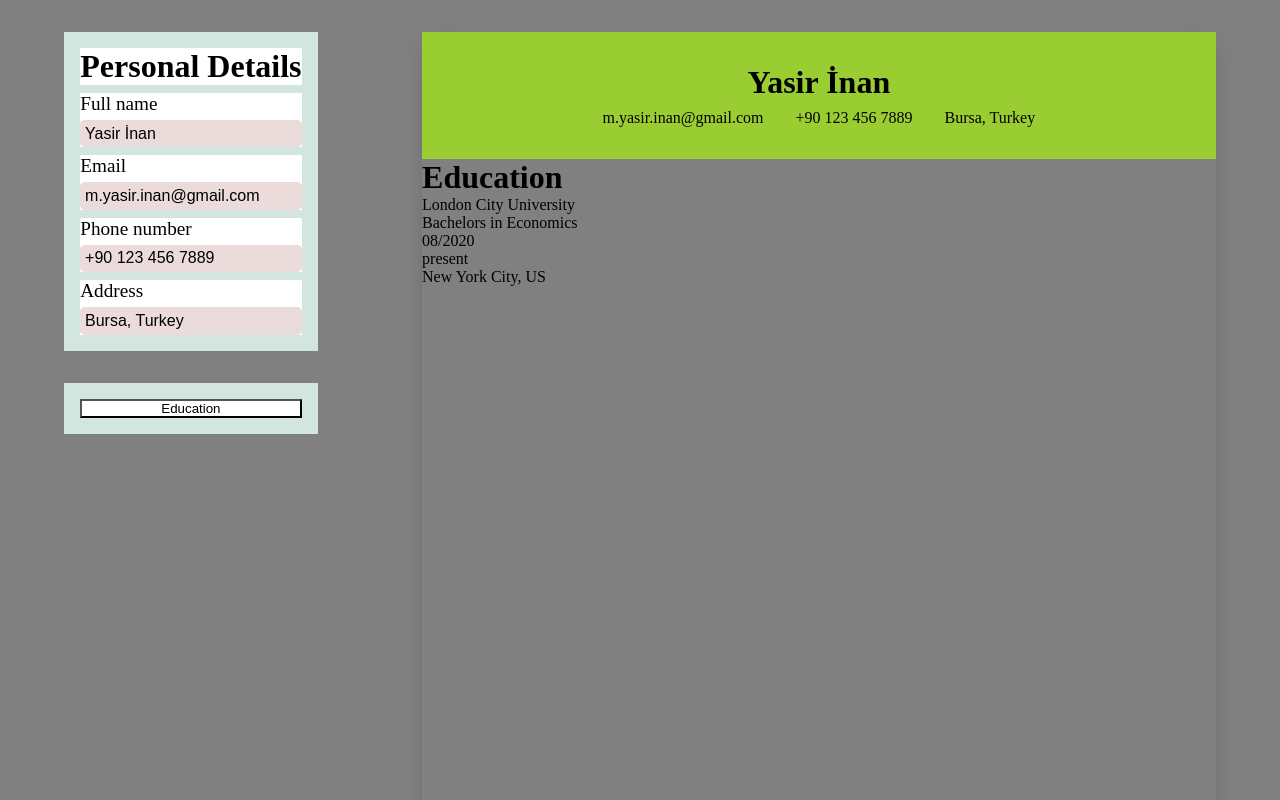
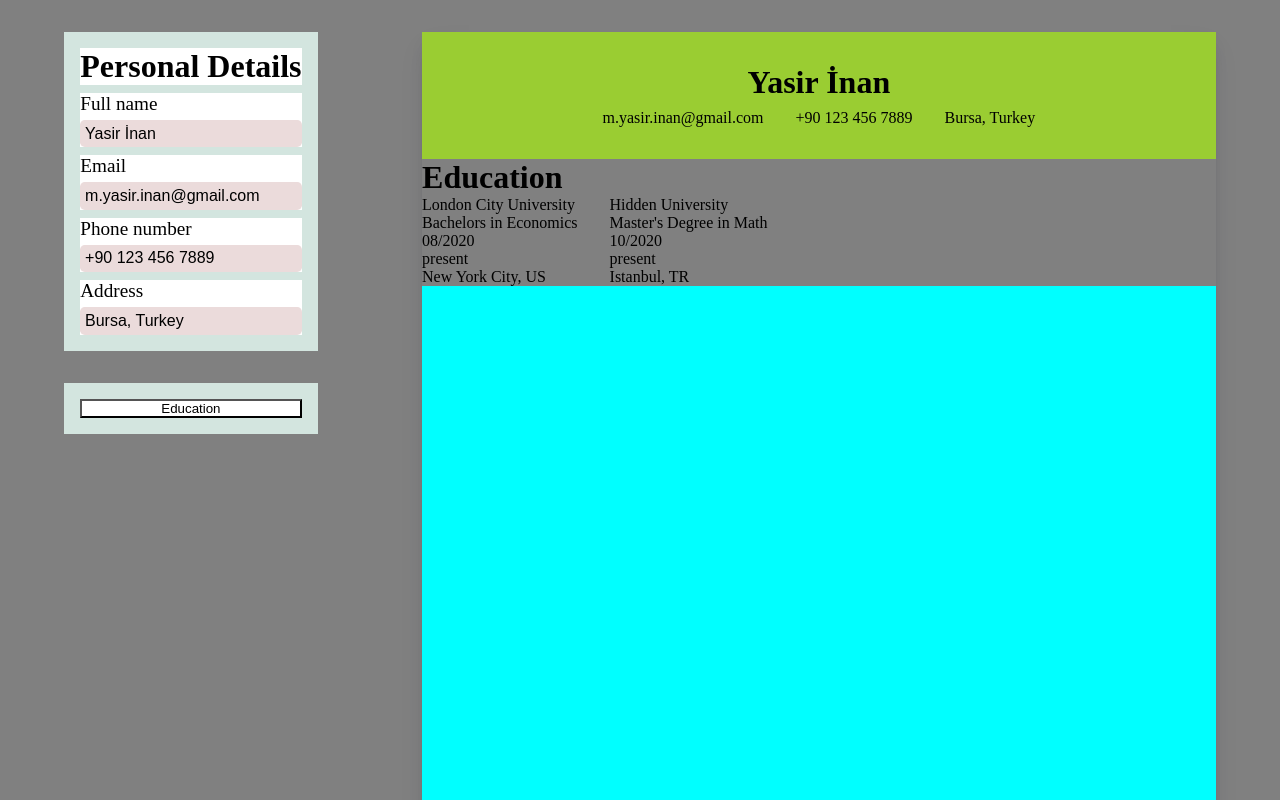
Before and after one commit to myinan/cv-app-react, a React (Vite) app: page / in a window 1280 px wide. Shown: the top 800 px of the page. Built offline with nearby package versions, Linux system fonts and the light colour scheme.

Commit message:
Render more than one education instance on both edit and resume sections correctly

```diff
--- a/src/components/sectionEdit.jsx
+++ b/src/components/sectionEdit.jsx
@@ -85,18 +85,20 @@ function EducationInstance({ personInfo, setPersonInfo, index }) {
   const deepClone = structuredClone(personInfo);
   const cur = deepClone.educationInfo[index];
 
+  const handleInputChange = (e, field) => {
+    cur[field] = e.target.value;
+    setPersonInfo(deepClone);
+  };
+
   return (
-    <div className="education-instance">
+    <div className="education-instance-edit">
       <div className="input-group">
         <label htmlFor={`school-name:${index}`}>School</label>
         <input
           id={`school-name:${index}`}
           placeholder="School name"
           value={cur.schoolName}
-          onChange={(e) => {
-            cur.schoolName = e.target.value;
-            setPersonInfo(deepClone);
-          }}
+          onChange={(e) => handleInputChange(e, "schoolName")}
         ></input>
       </div>
 
@@ -106,10 +108,7 @@ function EducationInstance({ personInfo, setPersonInfo, index }) {
           id={`degree:${index}`}
           placeholder="Degree"
           value={cur.degree}
-          onChange={(e) => {
-            cur.degree = e.target.value;
-            setPersonInfo(deepClone);
-          }}
+          onChange={(e) => handleInputChange(e, "degree")}
         ></input>
       </div>
 
@@ -119,10 +118,7 @@ function EducationInstance({ personInfo, setPersonInfo, index }) {
           id={`start-date:${index}`}
           placeholder="Start date"
           value={cur.startDate}
-          onChange={(e) => {
-            cur.startDate = e.target.value;
-            setPersonInfo(deepClone);
-          }}
+          onChange={(e) => handleInputChange(e, "startDate")}
         ></input>
       </div>
 
@@ -132,10 +128,7 @@ function EducationInstance({ personInfo, setPersonInfo, index }) {
           id={`end-date:${index}`}
           placeholder="End date"
           value={cur.endDate}
-          onChange={(e) => {
-            cur.endDate = e.target.value;
-            setPersonInfo(deepClone);
-          }}
+          onChange={(e) => handleInputChange(e, "endDate")}
         ></input>
       </div>
 
@@ -145,10 +138,7 @@ function EducationInstance({ personInfo, setPersonInfo, index }) {
           id={`location:${index}`}
           placeholder="Location"
           value={cur.location}
-          onChange={(e) => {
-            cur.location = e.target.value;
-            setPersonInfo(deepClone);
-          }}
+          onChange={(e) => handleInputChange(e, "location")}
         ></input>
       </div>
     </div>
@@ -169,7 +159,7 @@ function EducationField({ personInfo, setPersonInfo }) {
         personInfo.educationInfo.map((instanceArr, index) => {
           return (
             <EducationInstance
-              key={`${instanceArr.schoolName}` + `${instanceArr.degree}`}
+              key={index}
               personInfo={personInfo}
               setPersonInfo={setPersonInfo}
               index={index}
--- a/src/components/sectionResume.jsx
+++ b/src/components/sectionResume.jsx
@@ -17,12 +17,18 @@ function EducationInfo({ personInfo }) {
   return (
     <div className="education-info">
       <h1>Education</h1>
-      <div className="education-instance">
-        <p>{personInfo.educationInfo[0].schoolName}</p>
-        <p>{personInfo.educationInfo[0].degree}</p>
-        <p>{personInfo.educationInfo[0].startDate}</p>
-        <p>{personInfo.educationInfo[0].endDate}</p>
-        <p>{personInfo.educationInfo[0].location}</p>
+      <div className="education-instances-container">
+        {personInfo.educationInfo.map((instance, index) => {
+          return (
+            <div className="education-instance-resume" key={index}>
+              <p>{instance.schoolName}</p>
+              <p>{instance.degree}</p>
+              <p>{instance.startDate}</p>
+              <p>{instance.endDate}</p>
+              <p>{instance.location}</p>
+            </div>
+          );
+        })}
       </div>
     </div>
   );
--- a/src/styles/sectionResume.css
+++ b/src/styles/sectionResume.css
@@ -10,7 +10,7 @@
   height: 100%;
   width: 100%;
   display: grid;
-  grid-template-rows: auto 1fr;
+  grid-template-rows: auto auto 1fr;
   background-color: aqua;
 }
 
@@ -32,3 +32,13 @@
   display: flex;
   gap: 2rem;
 }
+
+.education-info {
+  display: grid;
+  grid-template-rows: auto 1fr;
+}
+
+.education-instances-container {
+  display: flex;
+  gap: 2rem;
+}
```
